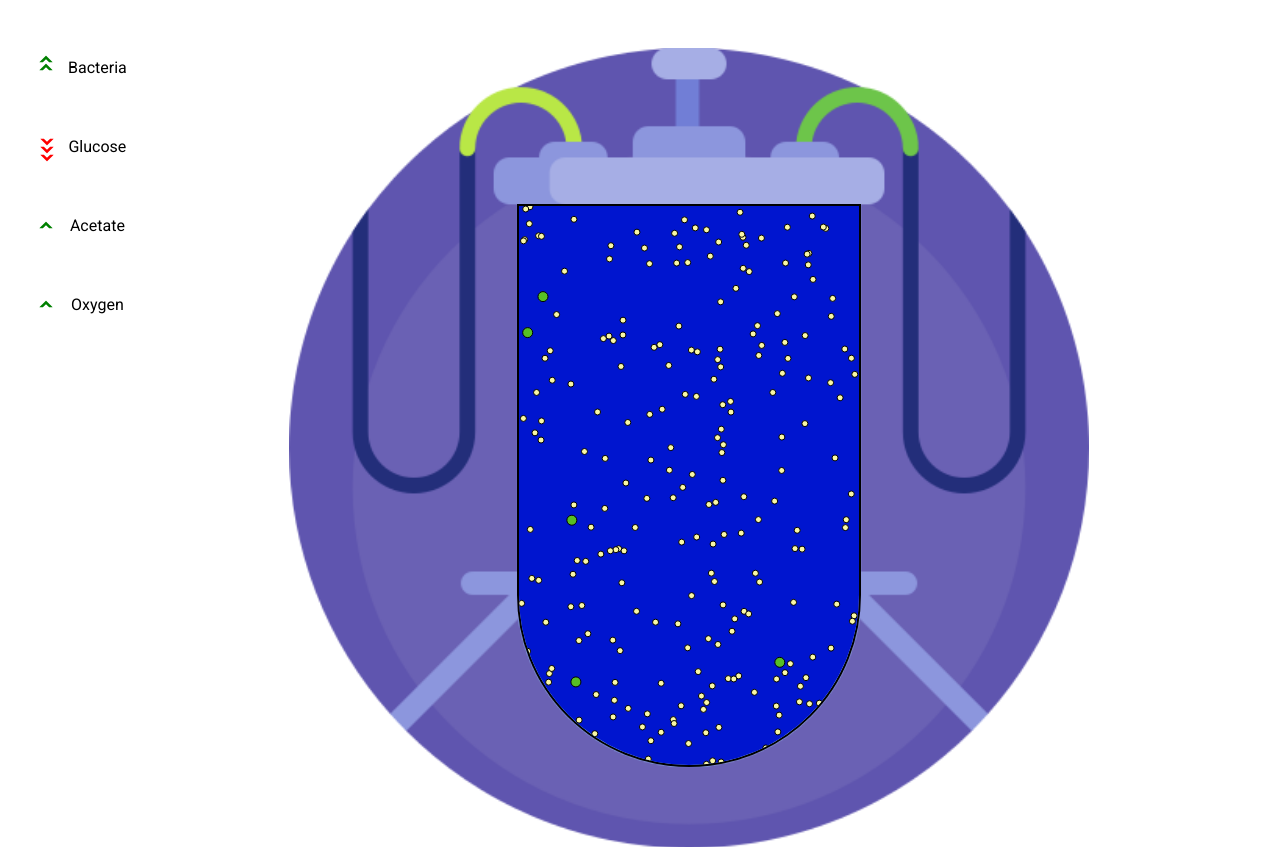
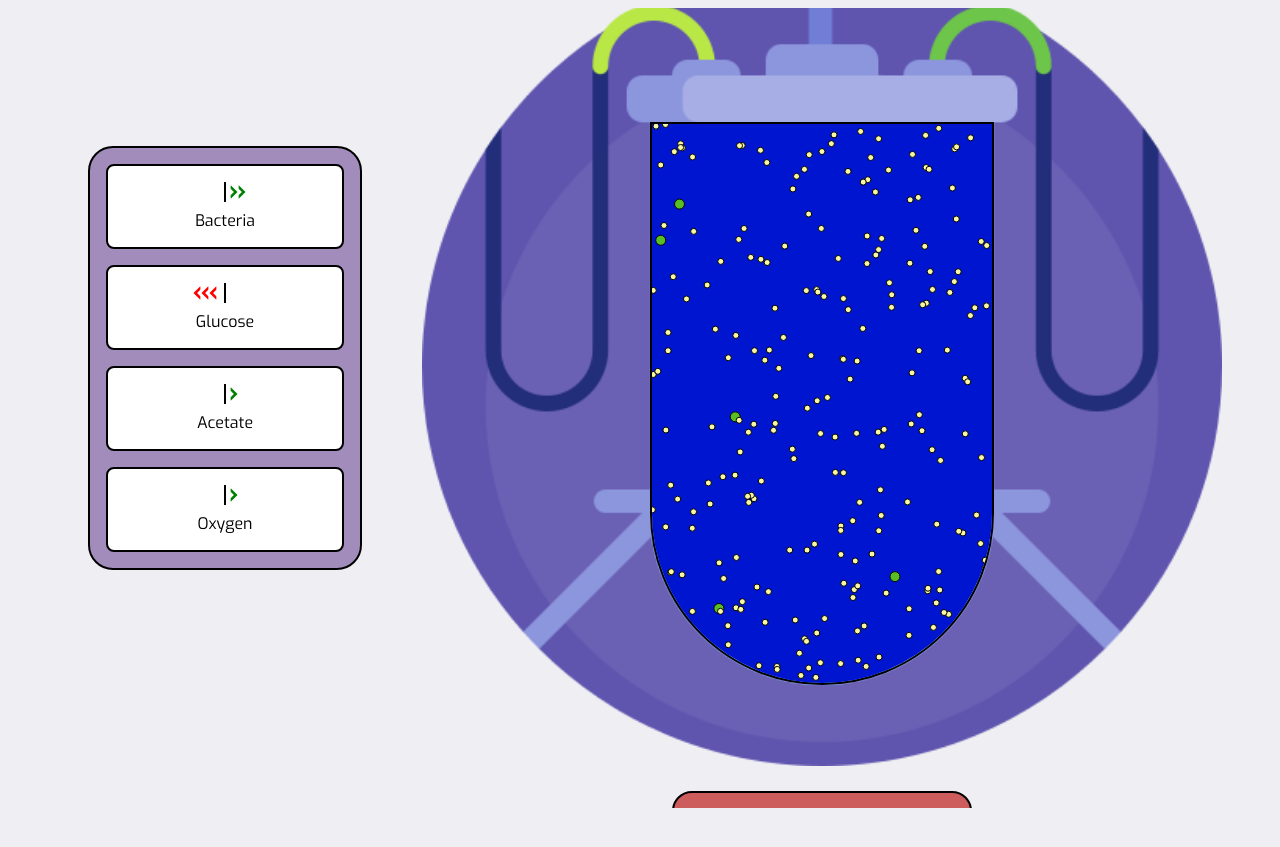
Before and after one commit to fremorie/bacteria, a React app: page / in a window 1280 px wide. Shown: the top 847 px of the page. After the commit the page ends 816 px from the top, so only its background shows below. Built offline with nearby package versions, Linux system fonts and the light colour scheme.

Commit message:
fix: style system stats

```diff
--- a/package.json
+++ b/package.json
@@ -39,6 +39,7 @@
     "@types/react": "^17.0.30",
     "@types/react-dom": "^18.0.11",
     "@types/styled-components": "^5.1.26",
+    "@types/uuid": "^9.0.2",
     "@typescript-eslint/eslint-plugin": "^5.58.0",
     "axios": "^1.3.5",
     "axios-mock-adapter": "^1.21.4",
@@ -58,6 +59,7 @@
     "ts-jest": "^29.1.0",
     "ts-loader": "^9.2.6",
     "typescript": "^5.0.4",
+    "uuid": "^9.0.0",
     "webpack": "^5.58.2",
     "webpack-cli": "^4.9.1",
     "webpack-dev-server": "^4.3.1"
--- a/public/index.html
+++ b/public/index.html
@@ -6,7 +6,7 @@
     <link rel="preconnect" href="https://fonts.googleapis.com" />
     <link rel="preconnect" href="https://fonts.gstatic.com" crossorigin />
     <link
-      href="https://fonts.googleapis.com/css2?family=Roboto:wght@400;500;700;900&display=swap"
+      href="https://fonts.googleapis.com/css2?family=Exo:ital,wght@0,100;0,200;0,300;0,400;0,500;1,100;1,200;1,300;1,400&family=Orbitron:wght@600&display=swap"
       rel="stylesheet"
     />
   </head>
--- a/src/components/App/index.tsx
+++ b/src/components/App/index.tsx
@@ -3,13 +3,8 @@ import React from "react";
 import Reactor from "#components/Reactor";
 import Stats from "#components/Stats";
 import FeedButton from "#components/FeedButton";
+import Header from '#components/Header'
 import * as S from "./styles";
-import {
-  solve,
-  initial_state,
-  parameters,
-  prepareCanvasData,
-} from "#utils/index";
 
 const App = () => {
   const [feedState, setOnFeed] = React.useState<{ feed: () => void }>({
@@ -19,19 +14,23 @@ const App = () => {
   });
 
   const [speedState, setSpeed] = React.useState<any>({
-      getSpeed: () => ({
-    X: 0,
-    A: 0,
-    S: 0,
-    DOTa: 0,
-  })})
+    getSpeed: () => ({
+      X: 0,
+      A: 0,
+      S: 0,
+      DOTa: 0,
+    }),
+  });
 
   return (
     <S.Page>
       <S.Container>
         <Stats getSpeed={speedState.getSpeed} />
         <S.ButtonContainer>
-          <Reactor setOnFeed={(feed: any) => setOnFeed(feed)} setSpeed={(currentSpeed: any) => setSpeed(currentSpeed)} />
+          <Reactor
+            setOnFeed={(feed: any) => setOnFeed(feed)}
+            setSpeed={(currentSpeed: any) => setSpeed(currentSpeed)}
+          />
           <FeedButton onClick={feedState.feed} />
         </S.ButtonContainer>
         <S.GlobalStyle />
--- a/src/components/App/styles.ts
+++ b/src/components/App/styles.ts
@@ -3,7 +3,12 @@ import styled, { createGlobalStyle } from "styled-components";
 export const GlobalStyle = createGlobalStyle`
   * {
     box-sizing: border-box;
-    font-family: 'Roboto', sans-serif;
+    font-family: 'Exo', sans-serif;
+
+    body {
+      background-color: #EFEFF3;
+      overflow: hidden;
+    }
   }
 `;
 
@@ -12,6 +17,9 @@ export const Container = styled.div`
   flex-direction: row;
   justify-content: space-around;
   padding: 20px;
+  align-items: center;
+  height: 100vh;
+  overflow: hidden;
 `;
 
 export const Page = styled.div`
@@ -21,7 +29,6 @@ export const Page = styled.div`
 
 export const ButtonContainer = styled.div`
   flex-direction: column;
-  width: 100%;
   display: flex;
   justify-content: center;
   align-items: center;
--- a/src/components/Arrow/index.tsx
+++ b/src/components/Arrow/index.tsx
@@ -9,13 +9,13 @@ type Props = {
   speed: number;
 };
 
-const ArrowIcon = ({speed}: {speed: number}) => (
+const ArrowIcon = ({ speed }: { speed: number }) => (
   <svg
     id="Layer_1"
     data-name="Layer 1"
     xmlns="http://www.w3.org/2000/svg"
     viewBox="0 0 512 512"
-    fill={speed > 0 ? 'green' : 'red'}
+    fill={speed > 0 ? "green" : "red"}
   >
     <path d="M170,94v77.84a5,5,0,0,0,1.47,3.54L252.08,256l-80.61,80.61a5,5,0,0,0-1.46,3.54V418a5,5,0,0,0,8.54,3.53l162-162a5,5,0,0,0,0-7.08l-162-162A5,5,0,0,0,170,94Z" />
   </svg>
@@ -23,6 +23,9 @@ const ArrowIcon = ({speed}: {speed: number}) => (
 
 const Arrow = ({ speed }: Props) => {
   return (
+    <S.Container>
+      <S.DecreasingSpeed>
+        {speed < 0 && (
           <S.ArrowsContainer $speed={speed}>
             {[...Array(Math.abs(speed)).keys()].map((tick) => (
               <S.SvgContainer $speed={speed} key={tick}>
@@ -30,6 +33,21 @@ const Arrow = ({ speed }: Props) => {
               </S.SvgContainer>
             ))}
           </S.ArrowsContainer>
+        )}
+      </S.DecreasingSpeed>
+      <S.Separator />
+      <S.IncreasingSpeed>
+        {speed > 0 && (
+          <S.ArrowsContainer $speed={speed}>
+            {[...Array(Math.abs(speed)).keys()].map((tick) => (
+              <S.SvgContainer $speed={speed} key={tick}>
+                <ArrowIcon speed={speed} />
+              </S.SvgContainer>
+            ))}
+          </S.ArrowsContainer>
+        )}
+      </S.IncreasingSpeed>
+    </S.Container>
   );
 };
 
--- a/src/components/Arrow/styles.ts
+++ b/src/components/Arrow/styles.ts
@@ -1,100 +1,63 @@
 import styled, { css } from "styled-components";
 
-// const arrowAnimation = keyframes`
-//     0% {
-//     top: 0;
-//     }
-//
-//     50% {
-//     top: -2px;
-//     }
-//
-//   100% {
-//     top: 0;
-//   }
-// `;
-//
-// const Arrow = styled.div<{ $speed: number; $color?: string }>`
-//   position: relative;
-//   width: 90%;
-//   height: 10px;
-//   background-color: ${(props) => props.$color};
-//   box-shadow: 0 3px 5px rgba(0, 0, 0, 0.2);
-//
-//   &::after,
-//   &::before {
-//     content: "";
-//     position: absolute;
-//     width: 60%;
-//     height: 10px;
-//     right: -8px;
-//     background-color: ${(props) => props.$color};
-//   }
-//
-//   &::after {
-//     top: -12px;
-//     transform: rotate(45deg);
-//   }
-//
-//   &::before {
-//     top: 12px;
-//     box-shadow: 0 3px 5px rgba(0, 0, 0, 0.2);
-//     transform: rotate(-45deg);
-//   }
-// `;
-//
-// export const Icon = styled.div`
-//   position: relative;
-//   width: 80px;
-//   height: 60px;
-// `;
-//
-// export const ArrowUp = styled(Arrow).attrs(() => ({ $color: "green" }))`
-//   transform: rotate(-90deg) scale(${(props) => props.$speed / 100 / 2});
-//   animation: ${arrowAnimation} 1s ease-in-out 0.3s infinite;
-// `;
-//
-// export const ArrowDown = styled(Arrow).attrs(() => ({ $color: "blue" }))`
-//   transform: rotate(-90deg) scale(${(props) => props.$speed / 100 / 2});
-//   animation: ${arrowAnimation} 1s ease-in-out 0.1s infinite;
-// `;
-//
-// export const ArrowFlat = styled.div``;
-
-export const SvgContainer = styled.div<{$speed: number}>`
+export const SvgContainer = styled.div<{ $speed: number }>`
   transform-origin: center;
   ${(props) =>
     props.$speed > 0 &&
     css`
-      transform: rotate(-90deg);
+      transform: rotate(0deg);
     `}
 
   ${(props) =>
     props.$speed < 0 &&
     css`
-      transform: rotate(90deg);
+      transform: rotate(180deg);
     `}
 
-  margin: -8px 0;
+  width: 20px;
+  margin: 0 -6px;
 `;
 
-export const ArrowsContainer = styled.div<{$speed: number}>`
+export const ArrowsContainer = styled.div<{ $speed: number }>`
   ${(props) =>
-      props.$speed < 0 &&
-      css`
+    props.$speed < 0 &&
+    css`
       transform: translateX(-3px);
-        bottom: -6px;
+      bottom: -6px;
     `}
 
   ${(props) =>
-      props.$speed > 0 &&
-      css`
+    props.$speed > 0 &&
+    css`
       bottom: 6px;
     `}
+  display: flex;
+  flex-direction: row;
+`;
 
+export const Container = styled.div`
+  width: 202px;
   display: flex;
-  flex-direction: column;
-  width: 20px;
-  position: absolute;
-  left: -20px;
+  flex-direction: row;
 `;
+
+export const DecreasingSpeed = styled.div`
+  width: 100px;
+  height: 20px;
+  display: flex;
+  justify-content: flex-end;
+`;
+
+export const IncreasingSpeed = styled.div`
+  width: 100px;
+  height: 20px;
+  display: flex;
+  justify-content: flex-start;
+`;
+
+export const Separator = styled.div`
+  height: 20px;
+  width: 2px;
+  background-color: black;
+  margin: 0 4px;
+`;
--- /dev/null
+++ b/src/components/Header/index.tsx
@@ -0,0 +1,11 @@
+import React from 'react';
+
+import * as S from './styles'
+
+const Header = () => (
+    <S.Container>
+        <S.Text>Cells need food</S.Text>
+    </S.Container>
+)
+
+export default Header
--- a/src/components/Stats/index.tsx
+++ b/src/components/Stats/index.tsx
@@ -9,12 +9,17 @@ type Props = {
     S: number;
     A: number;
     DOTa: number;
-    }
+  };
 };
 
 const Stats = ({ getSpeed }: Props) => {
-    const {X: bacteriaSpeed, S: glucoseSpeed, A: acetateSpeed, DOTa: oxygenSpeed} = getSpeed()
-    console.log(bacteriaSpeed, glucoseSpeed, acetateSpeed, oxygenSpeed)
+  const {
+    X: bacteriaSpeed,
+    S: glucoseSpeed,
+    A: acetateSpeed,
+    DOTa: oxygenSpeed,
+  } = getSpeed();
+  console.log(bacteriaSpeed, glucoseSpeed, acetateSpeed, oxygenSpeed);
   return (
     <S.Container>
       <S.Speedometer>
--- a/src/components/Stats/styles.ts
+++ b/src/components/Stats/styles.ts
@@ -4,16 +4,35 @@ export const Container = styled.div`
   display: flex;
   flex-direction: column;
   margin-left: 30px;
+  border-radius: 25px;
+  border: 2px solid black;
+  padding: 16px;
+  background-color: #a28cbc;
+  transform: translateY(-50px);
 `;
 
 export const Speedometer = styled.div`
   position: relative;
   display: flex;
-  flex-direction: row;
+  flex-direction: column;
   justify-content: center;
-  margin: 30px 0;
+  align-items: center;
+  margin: 8px 0;
+  padding: 16px;
+  background-color: #ffffff;
+  border-radius: 8px;
+  border: 2px solid black;
+
+  &:last-of-type {
+    margin-bottom: 0;
+  }
+
+  &:first-of-type {
+    margin-top: 0;
+  }
 `;
 
 export const Label = styled.div`
-    margin-left: 10px;
+  margin-top: 8px;
+  font-weight: 400;
 `;
--- a/src/utils/brownianMotion/index.js
+++ b/src/utils/brownianMotion/index.js
@@ -103,7 +103,7 @@ export const drawBrownianMition = (
     friction: 0.95,
   },
   setOnFeed = () => {},
-  setSpeed = () => {},
+  setSpeed = () => {}
 ) => {
   const {
     numDots: numDotsBacteria,
@@ -160,7 +160,7 @@ export const drawBrownianMition = (
     const arrowsCount = 5;
 
     function formatSpeed(key) {
-      let abs = Math.abs(speed[key])
+      let abs = Math.abs(speed[key]);
       for (let i = 0; i < MAX_SPEED[key].length; ++i) {
         if (abs < MAX_SPEED[key][i]) {
           if (speed[key] > 0) {
@@ -182,12 +182,12 @@ export const drawBrownianMition = (
       X: formatSpeed("X"),
       S: formatSpeed("S"),
       A: formatSpeed("A"),
-      DOTa: formatSpeed("DOTa")
-    }
+      DOTa: formatSpeed("DOTa"),
+    };
 
     setSpeed({
-      getSpeed: () => speed_indicator
-    })
+      getSpeed: () => speed_indicator,
+    });
 
     reactorState = nextState;
     canvasState = prepareCanvasData(nextState);
@@ -198,20 +198,19 @@ export const drawBrownianMition = (
         canvasState.bacteriaCount - bacteriaDots.length,
         dotRadiusBacteria,
         dotColorBacteria
-      )
+      );
 
-       if (bacteriaDots.length > 0) {
-         for (let i = 0; i < newDots.length; ++i) {
-           let j = Math.floor(Math.random() * bacteriaDots.length);
-           newDots[i].x = (2 * Math.random() - 1) * dotRadiusBacteria + bacteriaDots[j].x;
-           newDots[i].y = (2 * Math.random() - 1) * dotRadiusBacteria + bacteriaDots[j].y;
-         }
-       }
+      if (bacteriaDots.length > 0) {
+        for (let i = 0; i < newDots.length; ++i) {
+          let j = Math.floor(Math.random() * bacteriaDots.length);
+          newDots[i].x =
+            (2 * Math.random() - 1) * dotRadiusBacteria + bacteriaDots[j].x;
+          newDots[i].y =
+            (2 * Math.random() - 1) * dotRadiusBacteria + bacteriaDots[j].y;
+        }
+      }
 
-      bacteriaDots = [
-        ...bacteriaDots,
-        ...newDots,
-      ];
+      bacteriaDots = [...bacteriaDots, ...newDots];
     }
 
     if (canvasState.bacteriaCount < bacteriaDots.length) {
```
Also changed, not shown: src/components/Header/styles.ts (added, +12 -0 lines), src/utils/index.js (+11 -9 lines), 1 other file (tests, documents, lock files or other folders). Lines whose indentation alone changed are shown as unchanged.
